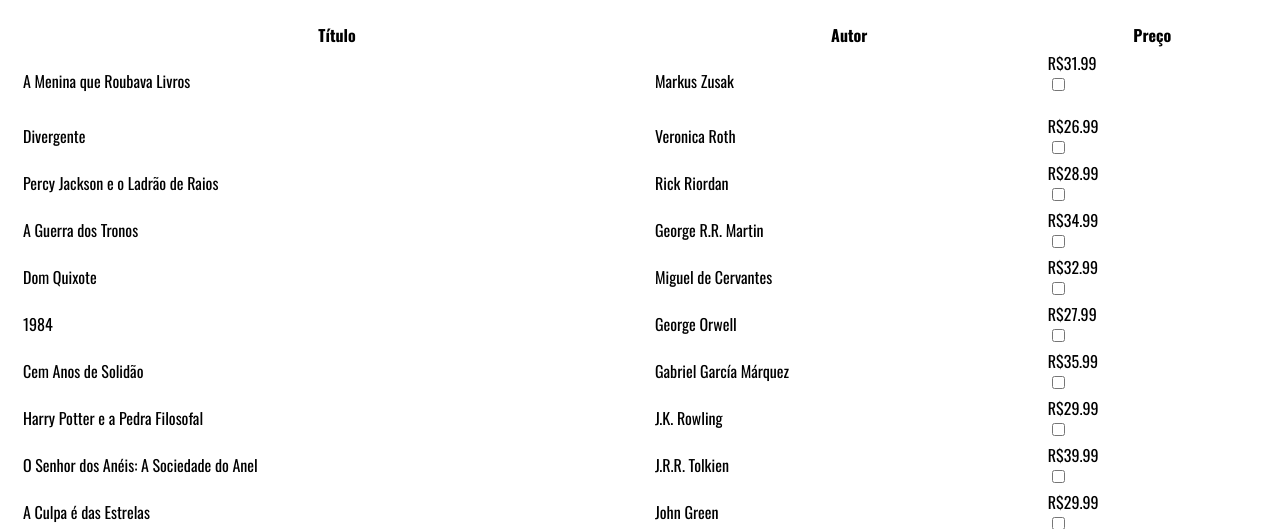
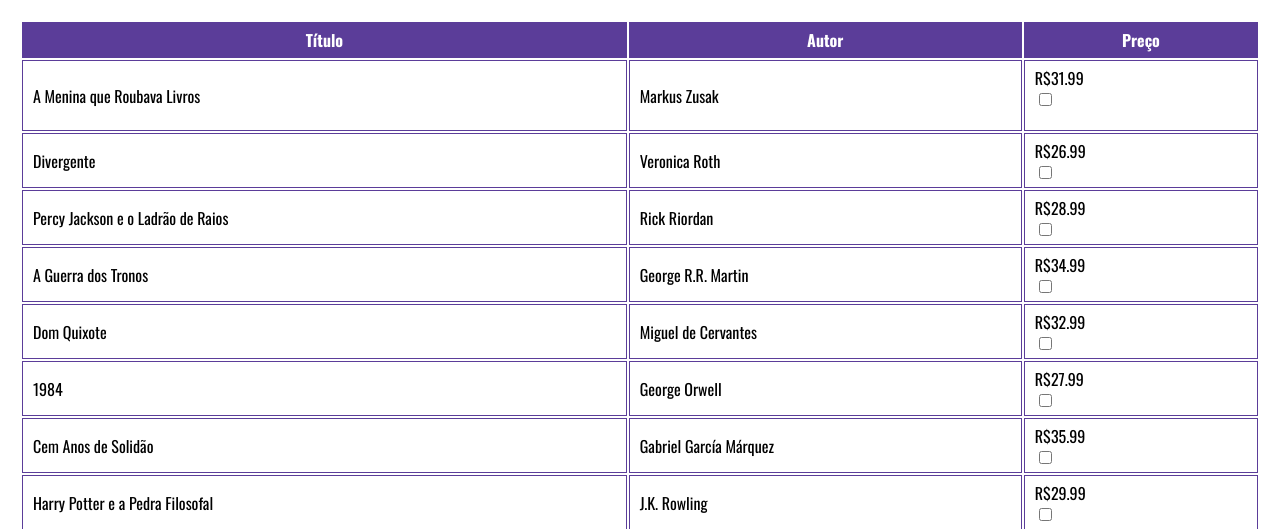
Before and after one commit to erickovisck/TCC_COT, a PHP site: page /itens.php in a window 1280 px wide. Shown: the part 80-609 px from the top of the page. Run offline with PHP 8.4, Linux system fonts and the light colour scheme; a user stored in the database is signed in; data comes from the database, SQL or seed files in the repository.

Commit message:
Update estilo.css

```diff
--- a/assets/css/estilo.css
+++ b/assets/css/estilo.css
@@ -213,3 +213,23 @@ flex-direction: column;
 justify-content: bottom ;
     align-items: bottom;
 }
+/* css para a tabela na página itens.php */
+table th,td{
+    border: 1px solid #5B3D99;
+}
+th,td{
+    padding: 5px 10px;
+}
+#sub_adicomprar{
+    padding: 10px;
+    border-radius:9px;
+    cursor: pointer;
+    background: rgb(132, 83, 187);
+    border-color:#5B3D99 ;
+    color: white;
+    width: 100px;
+}
+th{
+    background-color: #5B3D99;
+    color:white;
+}
```
